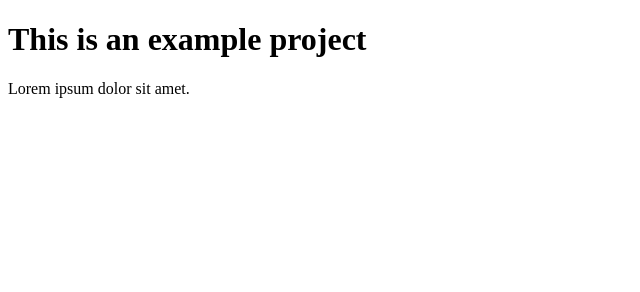
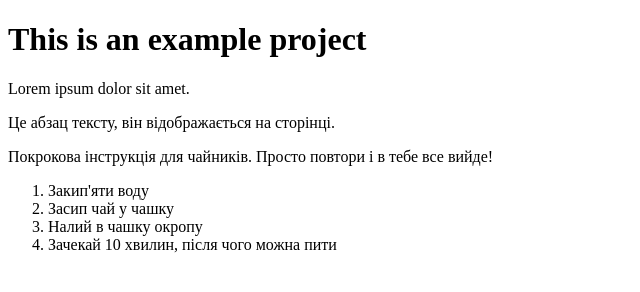
Before and after one commit to Iry-naO/for-exemple-prjct, a plain HTML site: page index.html in a window 1280 px wide. Shown: the whole page, without its empty margins (0-640 px from the left). Drawn offline with Linux system fonts and the light colour scheme.

Commit message:
update index file

```diff
--- a/index.html
+++ b/index.html
@@ -8,5 +8,26 @@
   <body>
     <h1>This is an example project</h1>
     <p>Lorem ipsum dolor sit amet.</p>
+    <!-- Це коментар, його вміст не відобразиться на сторінці -->
+
+    <p>Це абзац тексту, він відображається на сторінці.</p>
+
+    <!--
+  Коментар може бути багаторядковим.
+  Це зручно для більш ємних описів.
+-->
+
+    <!--
+	<p>Цей абзац тексту закоментований, тому він не відображається на сторінці.</p>
+-->
+
+    <p>Покрокова інструкція для чайників. Просто повтори і в тебе все вийде!</p>
+
+    <ol>
+      <li>Закип'яти воду</li>
+      <li>Засип чай у чашку</li>
+      <li>Налий в чашку окропу</li>
+      <li>Зачекай 10 хвилин, після чого можна пити</li>
+    </ol>
   </body>
 </html>
```
